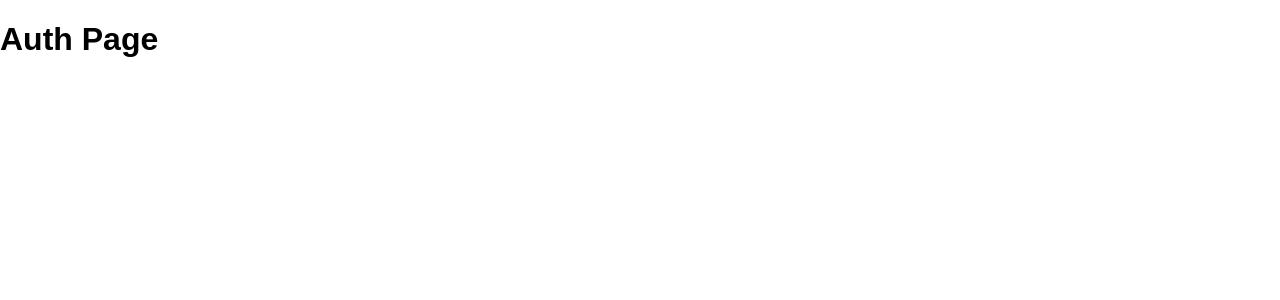
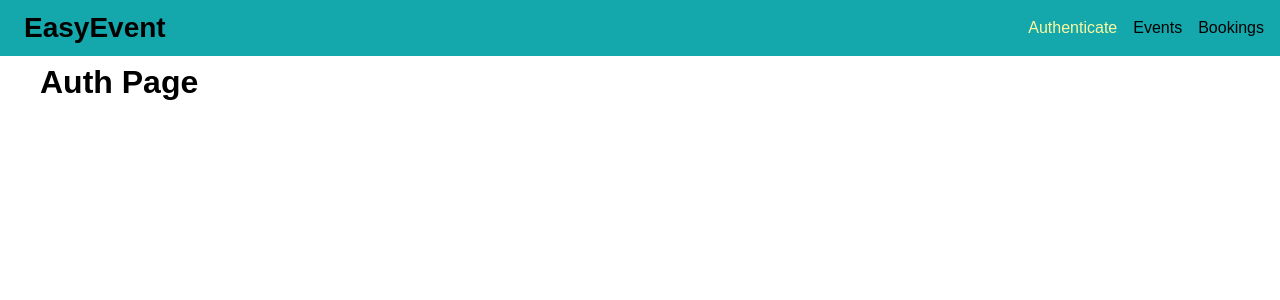
Before and after one commit to raditotev/mern-graphql-app, a React (Create React App) app in the folder frontend/: page /auth in a window 1280 px wide. Shown: the top 300 px of the page. Built offline with nearby package versions, Linux system fonts and the light colour scheme.

Commit message:
Add navigation

```diff
--- a/frontend/src/App.css
+++ b/frontend/src/App.css
@@ -0,0 +1,3 @@
+main {
+  margin: 4rem 2.5rem;
+}
--- a/frontend/src/App.js
+++ b/frontend/src/App.js
@@ -3,17 +3,23 @@
 import AuthPage from './pages/AuthPage';
 import EventsPage from './pages/EventsPage';
 import BookingsPage from './pages/BookingsPage';
+import MainNavigation from './components/Navigation/MainNavigation';
 
 import './App.css';
 
 function App() {
   return (
+    <>
+      <MainNavigation />
+      <main>
         <Switch>
           <Redirect from="/" to="/auth" exact />
           <Route path="/auth" component={AuthPage} />
           <Route path="/events" component={EventsPage} />
           <Route path="/bookings" component={BookingsPage} />
         </Switch>
+      </main>
+    </>
   );
 }
 
--- /dev/null
+++ b/frontend/src/components/Navigation/MainNavigation.css
@@ -0,0 +1,37 @@
+.main-header {
+  position: fixed;
+  top: 0;
+  left: 0;
+  width: 100%;
+  height: 3.5rem;
+  background-color: rgb(20, 167, 172);
+  display: flex;
+  align-items: center;
+  justify-content: space-between;
+  padding: 0 1.5rem;
+}
+
+.main-header__logo h1 {
+  font-size: 1.75rem;
+}
+
+.main-header__items ul {
+  display: flex;
+  margin-right: 1.5rem;
+}
+
+.main-header__items li {
+  list-style: none;
+  margin-right: 1rem;
+}
+
+.main-header__items a {
+  text-decoration: none;
+  color: #000;
+}
+
+.main-header__items a:hover,
+.main-header__items a:active,
+.main-header__items a.active {
+  color: rgb(250, 250, 161);
+}
--- /dev/null
+++ b/frontend/src/components/Navigation/MainNavigation.js
@@ -0,0 +1,29 @@
+import React from 'react';
+import { NavLink } from 'react-router-dom';
+
+import './MainNavigation.css';
+
+const MainNavigation = () => (
+  <header className="main-header">
+    <div className="main-header__logo">
+      <h1>EasyEvent</h1>
+    </div>
+    <div className="main-header__items">
+      <nav>
+        <ul>
+          <li>
+            <NavLink to="/auth">Authenticate</NavLink>
+          </li>
+          <li>
+            <NavLink to="/events">Events</NavLink>
+          </li>
+          <li>
+            <NavLink to="/bookings">Bookings</NavLink>
+          </li>
+        </ul>
+      </nav>
+    </div>
+  </header>
+);
+
+export default MainNavigation;
```
Lines whose indentation alone changed are shown as unchanged.
